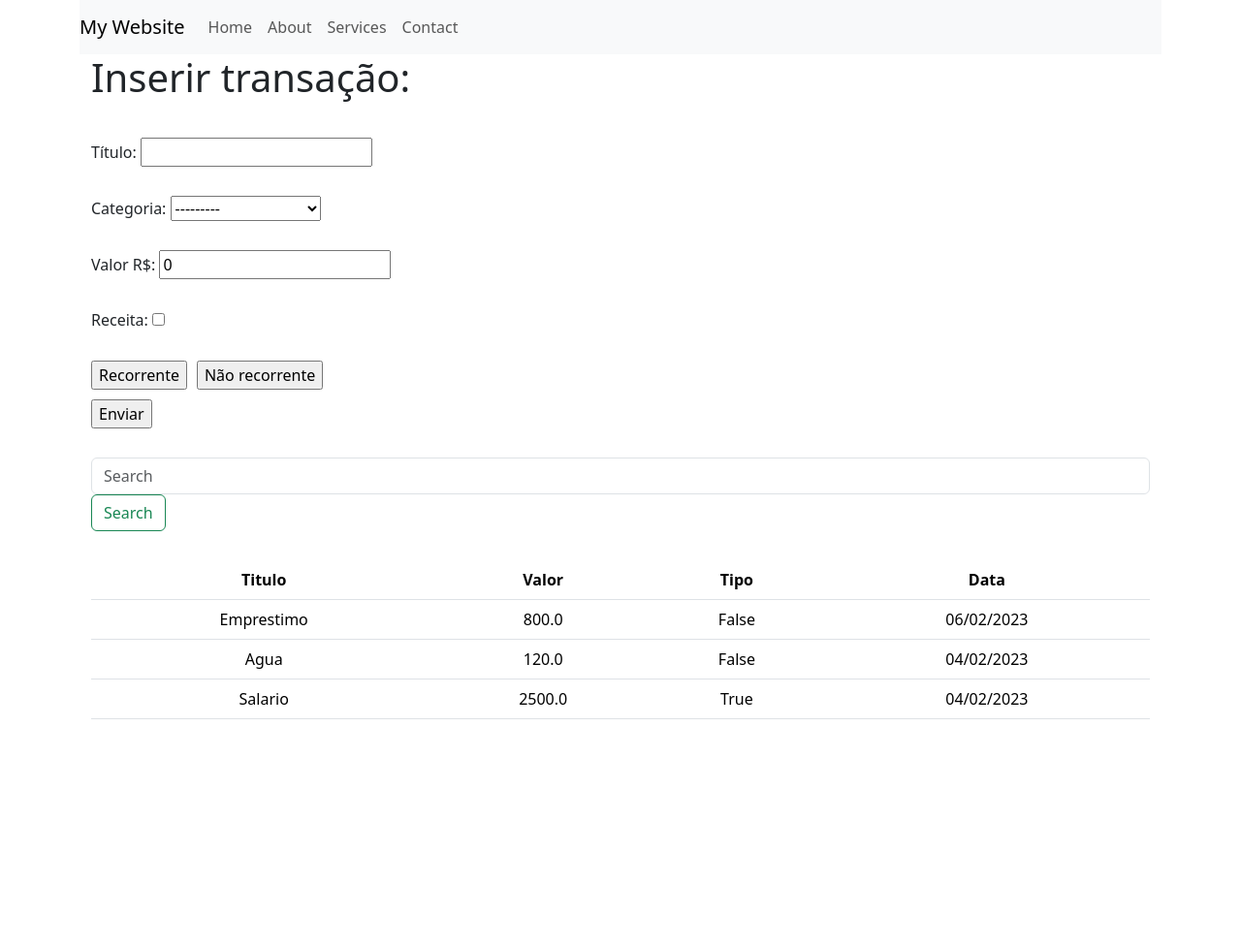
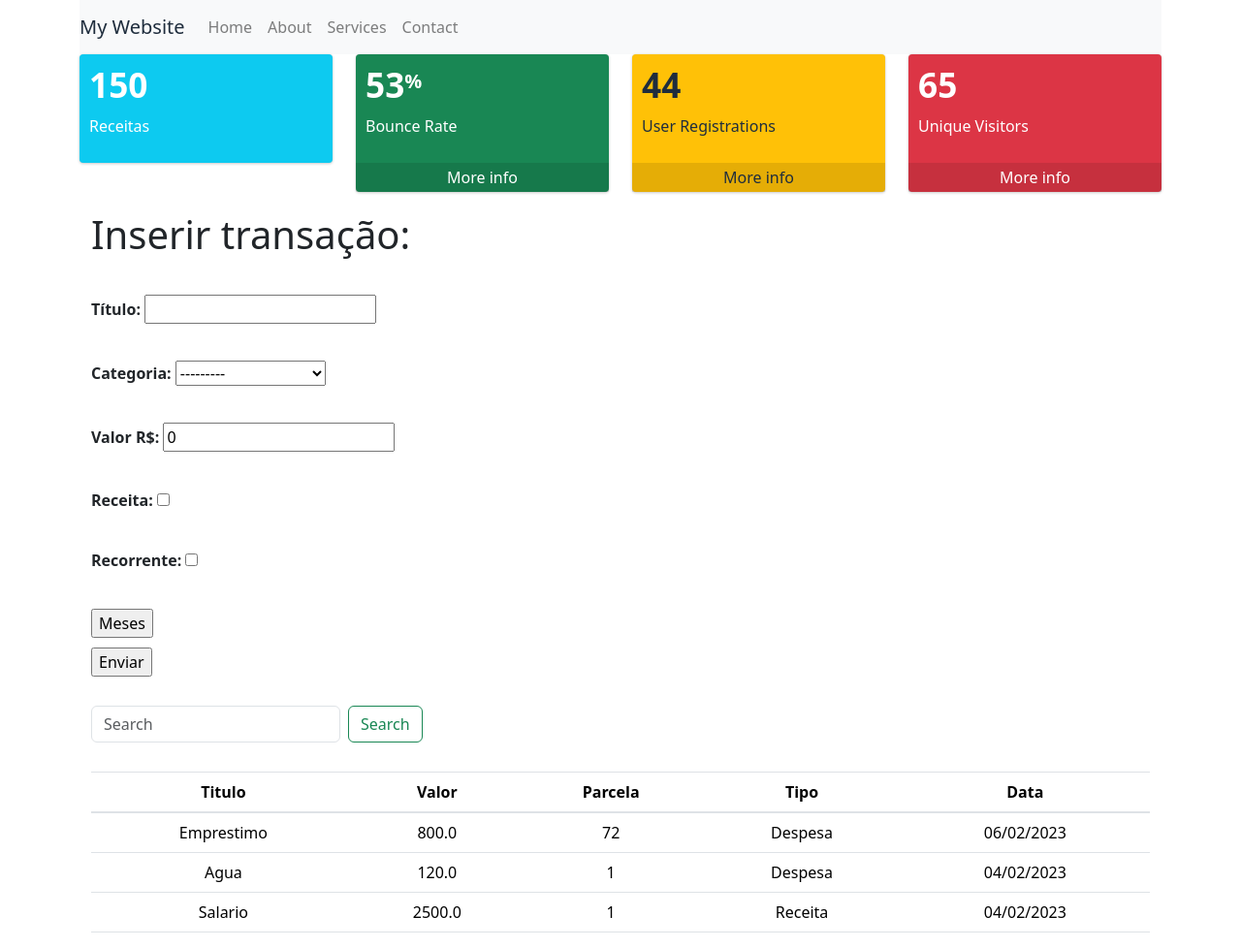
Before and after one commit to marcos7junior/fingen, a Django app: page / in a window 1280 px wide. Shown: the whole page at 97% size. Before the commit the page ends 742 px from the top, so only its background shows below. Run offline with Django 4.2, Linux system fonts and the light colour scheme; data comes from the database, SQL or seed files in the repository; some libraries are stand-ins or nearby versions.

Commit message:
adicionado dashboard

```diff
--- a/fingen/views.py
+++ b/fingen/views.py
@@ -2,6 +2,12 @@ from django.shortcuts import render, redirect
 from fingen.models import *
 from fingen.forms import *
 
+
+# def soma_receitas():
+    # receitas = Transacao.objects.filter
+    # print(receitas)
+
+# soma_receitas()
 
 def home(request):
     transacoes = Transacao.objects.all().order_by('-data')
--- a/templates/pages/home.html
+++ b/templates/pages/home.html
@@ -5,17 +5,17 @@
     <meta charset="UTF-8">
     <meta http-equiv="X-UA-Compatible" content="IE=edge">
     <meta name="viewport" content="width=device-width, initial-scale=1.0">
+    <link rel="stylesheet" href="{% static 'fingen/css/style.css' %}">
+    <link rel="stylesheet" href="https://cdn.jsdelivr.net/npm/admin-lte@3.1/dist/css/adminlte.min.css">
     <link href="https://cdn.jsdelivr.net/npm/bootstrap@5.3.0-alpha1/dist/css/bootstrap.min.css" rel="stylesheet" integrity="sha384-GLhlTQ8iRABdZLl6O3oVMWSktQOp6b7In1Zl3/Jr59b6EGGoI1aFkw7cmDA6j6gD" crossorigin="anonymous">
-    <link rel="stylesheet" href="{% static 'fingen/css/style.css' %}">
 
     <title>Home</title>
 </head>
 <body>
     <main class="container">
         {% include 'partials/header.html' %}
+        {% include 'partials/dashboard.html' %}
         {% include 'partials/main_content.html' %}
-
-
 
 
         {% block content %}
@@ -25,6 +25,7 @@
 
 
     <script src="https://ajax.googleapis.com/ajax/libs/jquery/3.6.1/jquery.min.js"></script>
+    <script src="https://cdn.jsdelivr.net/npm/admin-lte@3.1/dist/js/adminlte.min.js"></script>
     <script src="https://cdn.jsdelivr.net/npm/bootstrap@5.3.0-alpha1/dist/js/bootstrap.bundle.min.js" integrity="sha384-w76AqPfDkMBDXo30jS1Sgez6pr3x5MlQ1ZAGC+nuZB+EYdgRZgiwxhTBTkF7CXvN" crossorigin="anonymous"></script>
     <script src="{% static 'fingen/js/script.js' %}"></script>
 </body>
--- /dev/null
+++ b/templates/partials/dashboard.html
@@ -0,0 +1,58 @@
+{% load static %}
+
+<div class="row">
+    <div class="col-lg-3 col-6">
+    <div class="small-box bg-info">
+    <div class="inner">
+    <h3>150</h3>
+    <p>Receitas</p>
+    </div>
+    <div class="icon">
+    <i class="ion ion-bag"></i>
+    </div>
+    </div>
+    </div>
+
+    <div class="col-lg-3 col-6">
+
+    <div class="small-box bg-success">
+    <div class="inner">
+    <h3>53<sup style="font-size: 20px">%</sup></h3>
+    <p>Bounce Rate</p>
+    </div>
+    <div class="icon">
+    <i class="ion ion-stats-bars"></i>
+    </div>
+    <a href="#" class="small-box-footer">More info <i class="fas fa-arrow-circle-right"></i></a>
+    </div>
+    </div>
+
+    <div class="col-lg-3 col-6">
+
+    <div class="small-box bg-warning">
+    <div class="inner">
+    <h3>44</h3>
+    <p>User Registrations</p>
+    </div>
+    <div class="icon">
+    <i class="ion ion-person-add"></i>
+    </div>
+    <a href="#" class="small-box-footer">More info <i class="fas fa-arrow-circle-right"></i></a>
+    </div>
+    </div>
+
+    <div class="col-lg-3 col-6">
+
+    <div class="small-box bg-danger">
+    <div class="inner">
+    <h3>65</h3>
+    <p>Unique Visitors</p>
+    </div>
+    <div class="icon">
+    <i class="ion ion-pie-graph"></i>
+    </div>
+    <a href="#" class="small-box-footer">More info <i class="fas fa-arrow-circle-right"></i></a>
+    </div>
+    </div>
+
+    </div>
--- a/templates/partials/main_content.html
+++ b/templates/partials/main_content.html
@@ -1,3 +1,5 @@
+{% load static %}
+
 <div class="container main_content">
     <h1>Inserir transação:</h1>
     <div class="formulario_transacao">
@@ -8,9 +10,10 @@
               <div><label for="">Categoria: {{ form.categoria }}</label></div>
               <div><label for="">Valor R$: {{ form.valor }}</label></div>
               <div><label for="">Receita: {{ form.receita }}</label></div>
+              <div><label for="">Recorrente: {{ form.recorrente }}</label></div>
               <div class="formulario_recorrencia">
-                <div><input type="button" id="show" value="Recorrente"></input></div>
-                <div><input type="button" id="hide" value="Não recorrente"></input></div>
+                <div><input type="button" id="show" value="Meses"></input></div>
+                <div><input type="button" class="formulario_meses" id="hide" value="Voltar" style="display: none"></input></div>
                 <div><label for="" class="formulario_meses" style="display: none">Meses: {{ form.meses }}</label></div>
               </div>
             </div>
@@ -31,6 +34,7 @@
               <tr>
                 <th>Titulo</th>
                 <th>Valor</th>
+                <th>Parcela</th>
                 <th>Tipo</th>
                 <th>Data</th>
               </tr>
@@ -40,7 +44,14 @@
                 <tr>
                     <td>{{ transacao.titulo }}</td>
                     <td>{{ transacao.valor }}</td>
-                    <td>{{ transacao.receita }}</td>
+                    <td>{{ transacao.meses }}</td>
+                    <td>
+                      {% if transacao.receita %}
+                        Receita
+                      {% else %}
+                        Despesa
+                      {% endif %}
+                    </td>
                     <td>{{ transacao.data | date:"d/m/Y" }}</td>
                 </tr>
               {% endfor %}
```
